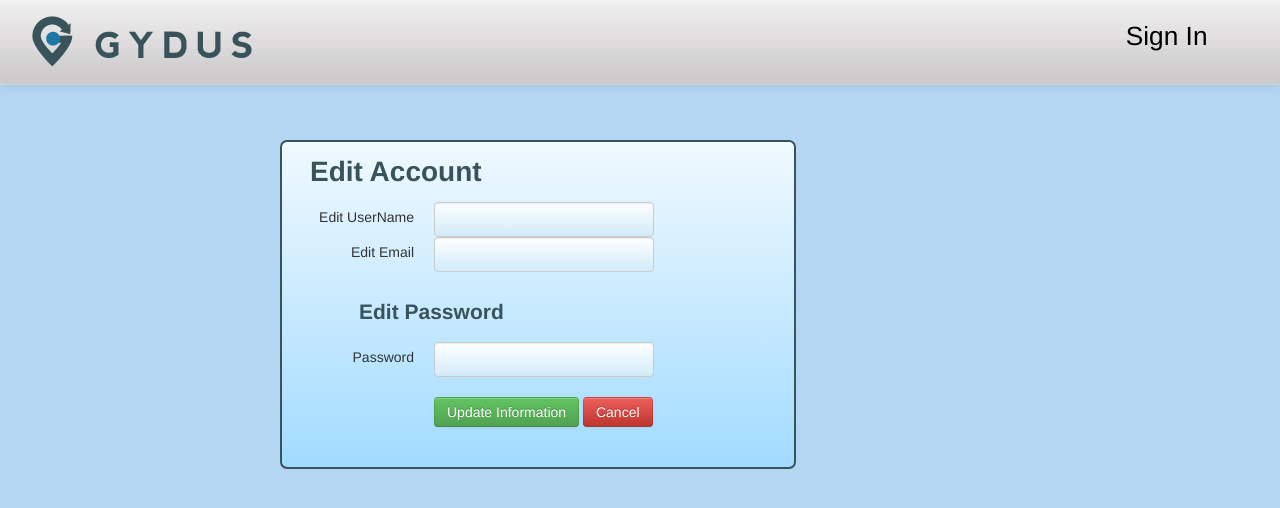
After one commit to jarvisjardin/GYDUS, a CodeIgniter app: page /GYDUS/index.php/usercontroller/edit_account_settings in a window 1280 px wide. The commit adds this page. Shown: the top 508 px of the page. Run offline with CodeIgniter, Linux system fonts and the light colour scheme; some libraries are stand-ins or nearby versions.

Commit message:
Trying to bring up the editAccountSettingsView

```diff
--- a/application/controllers/userController.php
+++ b/application/controllers/userController.php
@@ -94,6 +94,17 @@
 
 		}
 
+		function edit_account_settings(){
+
+			$this->load->helper('url');
+
+			$data['name'] = $this->session->userdata('name');
+			$data['content'] = 'editAccountSettingsView';
+			$this->load->view('templates/template', $data);
+
+
+		}
+
 
 }
 ?>
--- a/application/views/accountSettingsView.php
+++ b/application/views/accountSettingsView.php
@@ -27,7 +27,7 @@
               <section class="control-group">
               <section class="controls">
 
-                <button  class="btn btn-primary" type="buton" class="btn">Edit Account</button>
+                <button  class="btn btn-primary"  type="buton" class="btn" onClick="location='<?php echo base_url();?>index.php/userController/edit_account_settings'">Edit Account</button>
                 <section class="acct-cancel">
                 <button  class="btn btn-danger" type="button" onClick="location='<?php echo base_url();?>index.php/mapController/'">CANCEL</button>
                 </section><!--end of acct-cancel-->
--- /dev/null
+++ b/application/views/editAccountSettingsView.php
@@ -0,0 +1,47 @@
+<section class="gydus-editAccSett">
+<h1 class="gydus-register-headertxt">Edit Account </h1>
+
+<form action="<?php echo base_url();?>index.php/userController/create_member"  method="post" class="form-horizontal gydus-form-horizontal ">
+
+		<!-- NAME-->
+		<section class="control-group">
+              <label class="control-label" for="inputName">Edit UserName</label>
+              <section class="controls">
+                <input type="text" class="gydus-reg-name-input" name="name"  id="reg-inputName" placeholder="<?php echo $this->session->userdata('name');?>">
+              </section>
+
+
+
+		<!-- EMAIL-->
+
+            <section class="control-group">
+              <label class="control-label" for="inputEmail">Edit Email</label>
+              <section class="controls">
+                <input type="text" class="gydus-reg-email-input" name="user_email" id="reg-inputEmail" placeholder="<?php echo $this->session->userdata('email');?>">
+              </section>
+            </section>
+
+            		<h1 class="gydus-password-headertxt">Edit Password</h1>
+
+
+            <!-- PASSWORD-->
+            <section class="control-group">
+              <label class="control-label" for="inputPassword">Password</label>
+              <section class="controls">
+                <input type="password" id="reg-inputPassword" name="user_pass" placeholder="<?php echo $this->session->userdata('password');?>">
+              </section>
+            </section>
+
+
+
+
+            <section class="control-group">
+              <section class="controls">
+
+                <button class="btn btn-success" type="submit" class="btn">Update Information</button>
+                <button class="btn btn-danger" type="button" class="btn" onClick="location='<?php echo base_url();?>index.php/mapController/'">Cancel</button>
+
+              </section>
+            </section>
+          </form>
+          </section><!-- end of Gydus Login-->
--- a/webroot/css/style.css
+++ b/webroot/css/style.css
@@ -805,3 +805,29 @@ filter: progid:DXImageTransform.Microsoft.gradient( startColorstr='#f0f9ff', end
 	margin-left: 2em;
 
 }
+
+/*-------------------------------
+
+	EDIT ACCOUNT SETTINGS VIEW
+
+
+-------------------------------*/
+
+.gydus-editAccSett{
+	margin-top:10em;
+	background: rgb(240,249,255); /* Old browsers */
+background: -moz-linear-gradient(top,  rgba(240,249,255,1) 0%, rgba(203,235,255,1) 47%, rgba(161,219,255,1) 100%); /* FF3.6+ */
+background: -webkit-gradient(linear, left top, left bottom, color-stop(0%,rgba(240,249,255,1)), color-stop(47%,rgba(203,235,255,1)), color-stop(100%,rgba(161,219,255,1))); /* Chrome,Safari4+ */
+background: -webkit-linear-gradient(top,  rgba(240,249,255,1) 0%,rgba(203,235,255,1) 47%,rgba(161,219,255,1) 100%); /* Chrome10+,Safari5.1+ */
+background: -o-linear-gradient(top,  rgba(240,249,255,1) 0%,rgba(203,235,255,1) 47%,rgba(161,219,255,1) 100%); /* Opera 11.10+ */
+background: -ms-linear-gradient(top,  rgba(240,249,255,1) 0%,rgba(203,235,255,1) 47%,rgba(161,219,255,1) 100%); /* IE10+ */
+background: linear-gradient(to bottom,  rgba(240,249,255,1) 0%,rgba(203,235,255,1) 47%,rgba(161,219,255,1) 100%); /* W3C */
+filter: progid:DXImageTransform.Microsoft.gradient( startColorstr='#f0f9ff', endColorstr='#a1dbff',GradientType=0 ); /* IE6-9 */
+
+	border:.2em solid #385359;
+	border-radius: .5em;
+	width: 40%;
+	margin-left:20em;
+
+
+}
```
